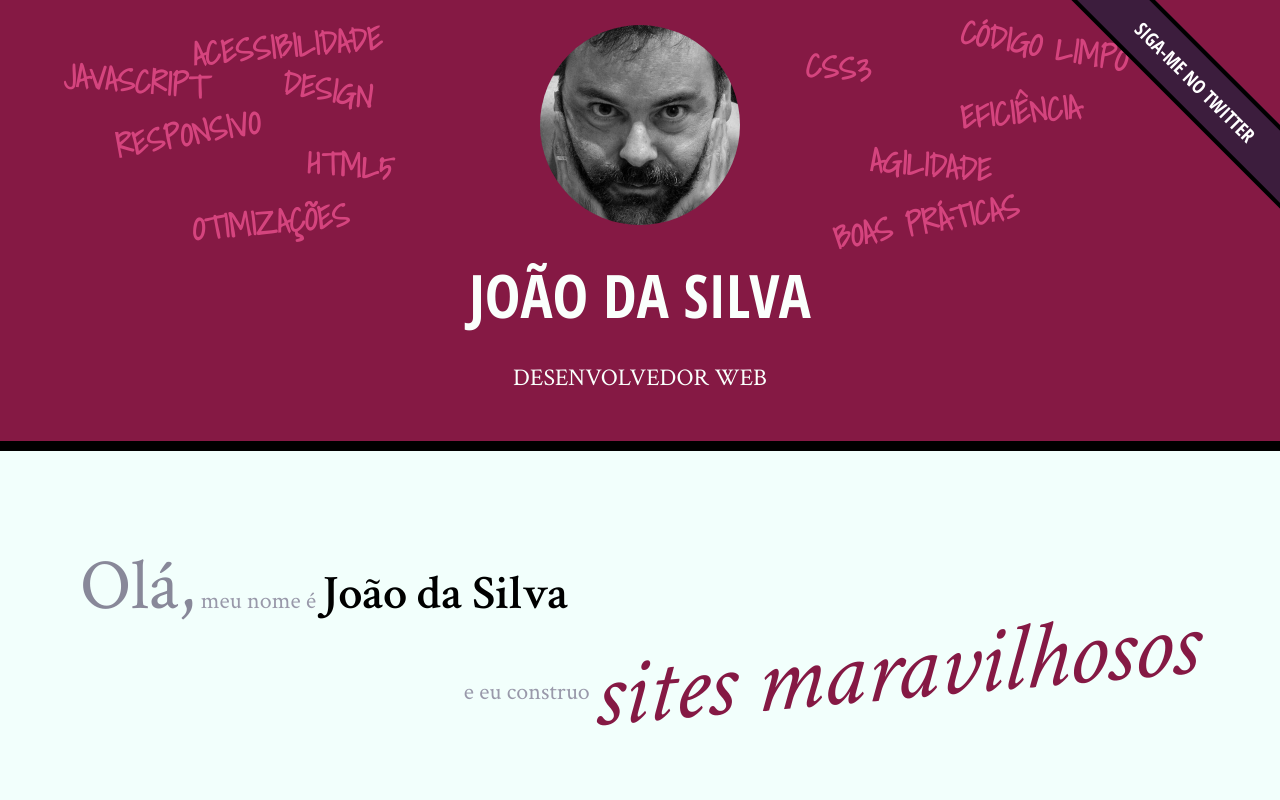
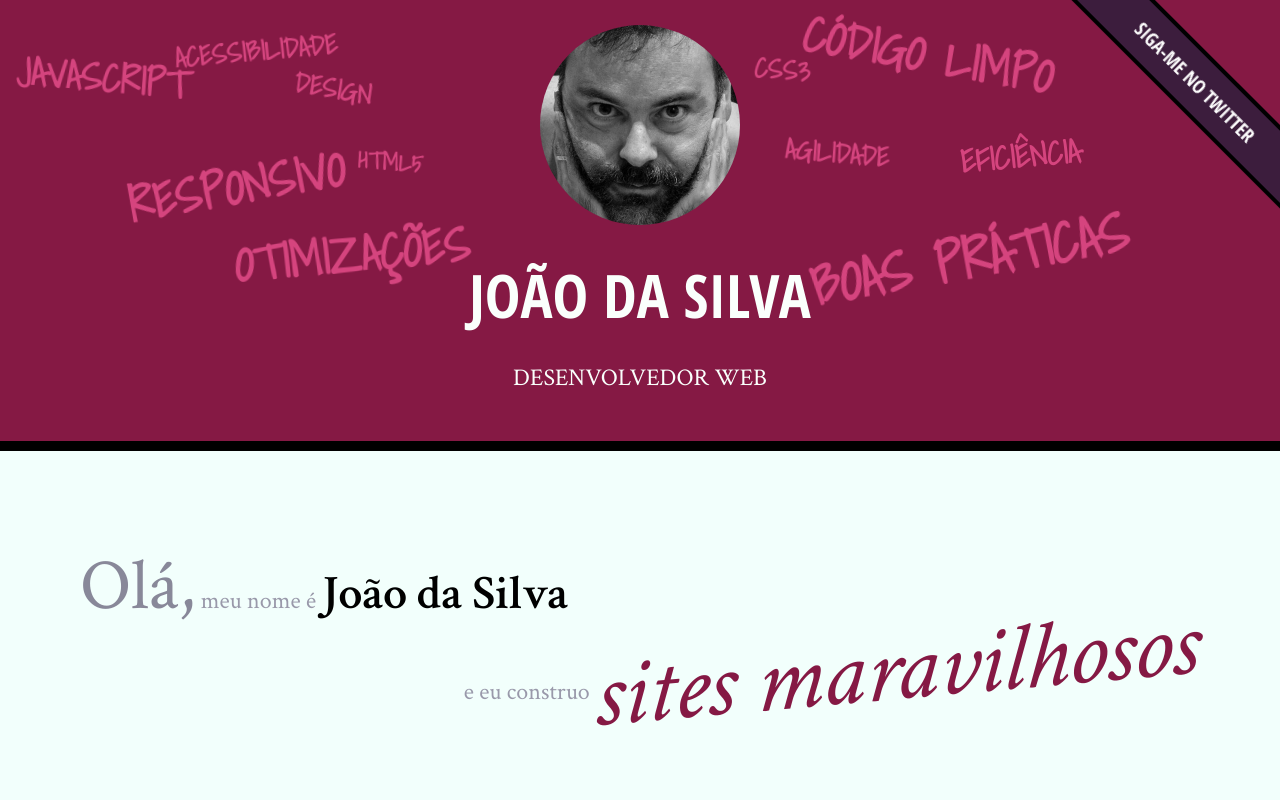
Before and after one commit to BrunoSouzaPicinini/CursoAluraHTML5eCSS3, a plain HTML site: page index.html in a window 1280 px wide. Shown: the top 800 px of the page. Drawn offline with Linux system fonts and the light colour scheme.

Commit message:
palavras em 3D

```diff
--- a/css/index.css
+++ b/css/index.css
@@ -1,3 +1,15 @@
+.palavras-home {
+    perspective: 6px;
+    position: absolute;
+    top: 0;
+    left: 0;
+    bottom: 0;
+    right: 0;
+    width: 100%;
+    height: 100%;
+}
+
+
 .palavra-home {
     position: absolute;
     font-family: "Shadows Into Light", cursive;
@@ -7,81 +19,70 @@
 }
 
 .eficiencia {
-    top: 20%;
+    top: 30%;
     left: 75%;
     -webkit-transform: rotate(-5deg);
     transform: rotate(-5deg);
 }
 
 .boas-praticas {
-    top: 45%;
+    top: 55%;
     left: 65%;
-    -webkit-transform: rotate(-10deg);
-    transform: rotate(-10deg);
+    transform: translate(-50%, -50%) rotate(-10deg) translateZ(2.5px) ;
 }
 
 .codigo-limpo {
-    top: 5%;
-    left: 75%;
-    -webkit-transform: rotate(10deg);
-    transform: rotate(10deg);
+    top: 25%;
+    left: 65%;
+    transform: translate(-50%, -50%) rotate(10deg) translateZ(2px);
 }
 
 .css3 {
     top: 10%;
     left: 63%;
-    -webkit-transform: rotate(5deg);
-    transform: rotate(5deg);
+    transform: translate(-50%, -50%) rotate(5deg) translateZ(-1px);
 }
 
 .html5 {
     top: 32%;
     left: 24%;
-    -webkit-transform: rotate(5deg);
-    transform: rotate(5deg);
-
+    transform: translate(-50%, -50%) rotate(5deg) translateZ(-2px);
 }
 
 .javascript {
-    top: 13%;
-    left: 5%;
-    -webkit-transform: rotate(5deg);
-    transform: rotate(5deg);
+    top: 23%;
+    left: 15%;
+    transform: translate(-50%, -50%) rotate(5deg) translateZ(1px);
 }
 
 .acessibilidade {
     top: 5%;
     left: 15%;
-    -webkit-transform: rotate(-5deg);
-    transform: rotate(-5deg);
+    transform: translate(-50%, -50%) rotate(-5deg) translateZ(-1px);
 }
 
 .responsivo {
-    top: 25%;
-    left: 9%;
-    -webkit-transform: rotate(-10deg);
-    transform: rotate(-10deg);
+    top: 45%;
+    left: 29%;
+    transform: translate(-50%, -50%) rotate(-10deg) translateZ(2px);
 }
 
 .otimizacoes {
-    top: 45%;
-    left: 15%;
-    -webkit-transform: rotate(-5deg);
-    transform: rotate(-5deg);
+    top: 55%;
+    left: 35%;
+    transform: translate(-50%, -50%) rotate(-5deg) translateZ(2px);
 }
 
 .agilidade {
     top: 32%;
     left: 68%;
-    -webkit-transform: rotate(5deg);
-    transform: rotate(5deg);
+    transform: translate(-50%, -50%) rotate(5deg) translateZ(-1px);
 }
 
 .design {
     top: 15%;
     left: 22%;
-    -webkit-transform: rotate(10deg);
-    transform: rotate(10deg);
+    transform: translate(-50%, -50%) rotate(10deg) translateZ(-1px);
 }
 
 .subtitulo-principal {
--- a/index.html
+++ b/index.html
@@ -16,7 +16,7 @@
         <img class="foto-home" src="img/eu.jpg" alt="Foto de João da Silva">
         <h1>João da Silva</h1>
         <p class="subtitulo-principal">Desenvolvedor web</p>
-        <ul>
+        <ul class="palavras-home">
             <li class="palavra-home eficiencia">Eficiência</li>
             <li class="palavra-home boas-praticas">Boas práticas</li>
             <li class="palavra-home codigo-limpo">Código limpo</li>
```
